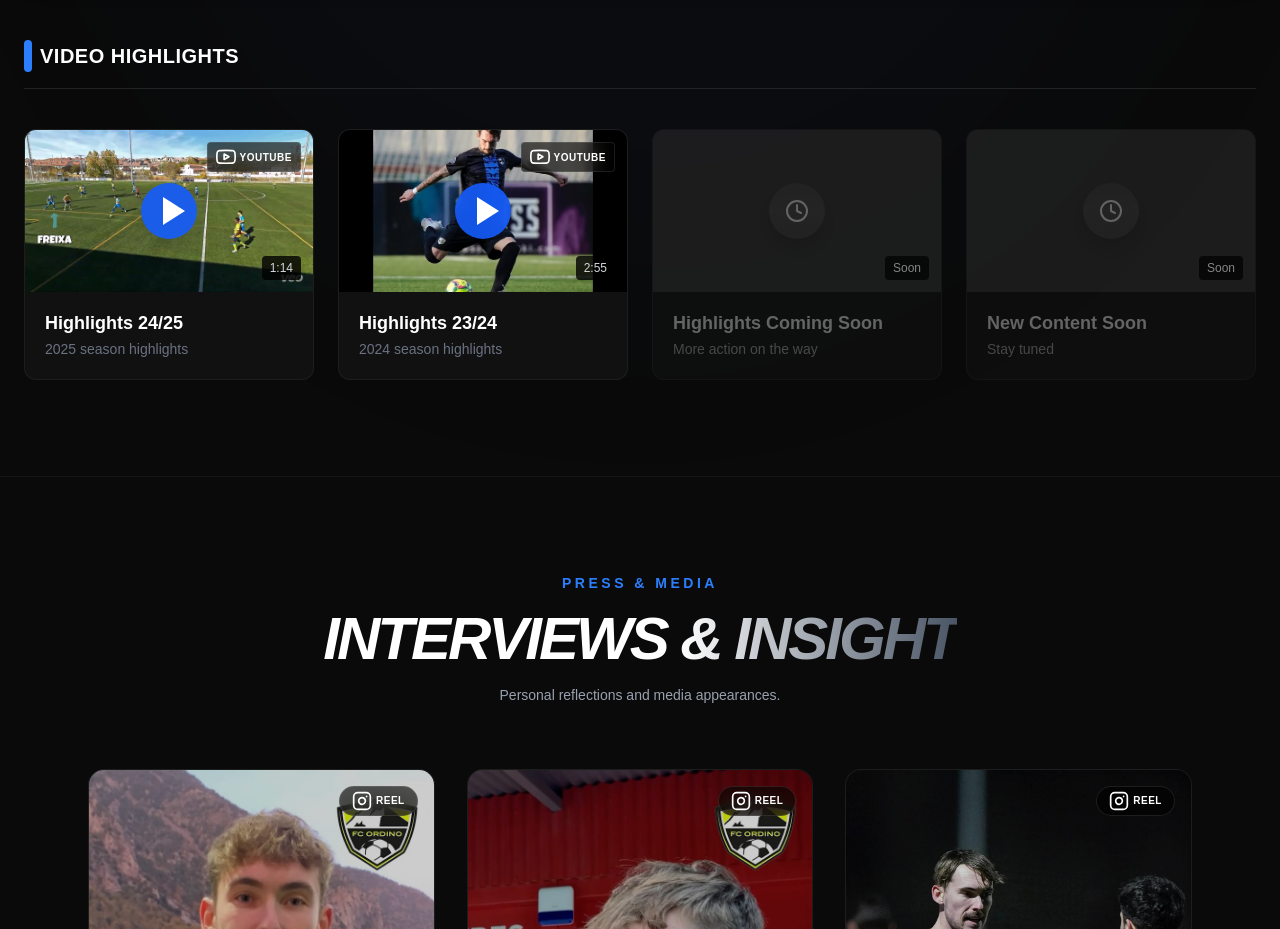
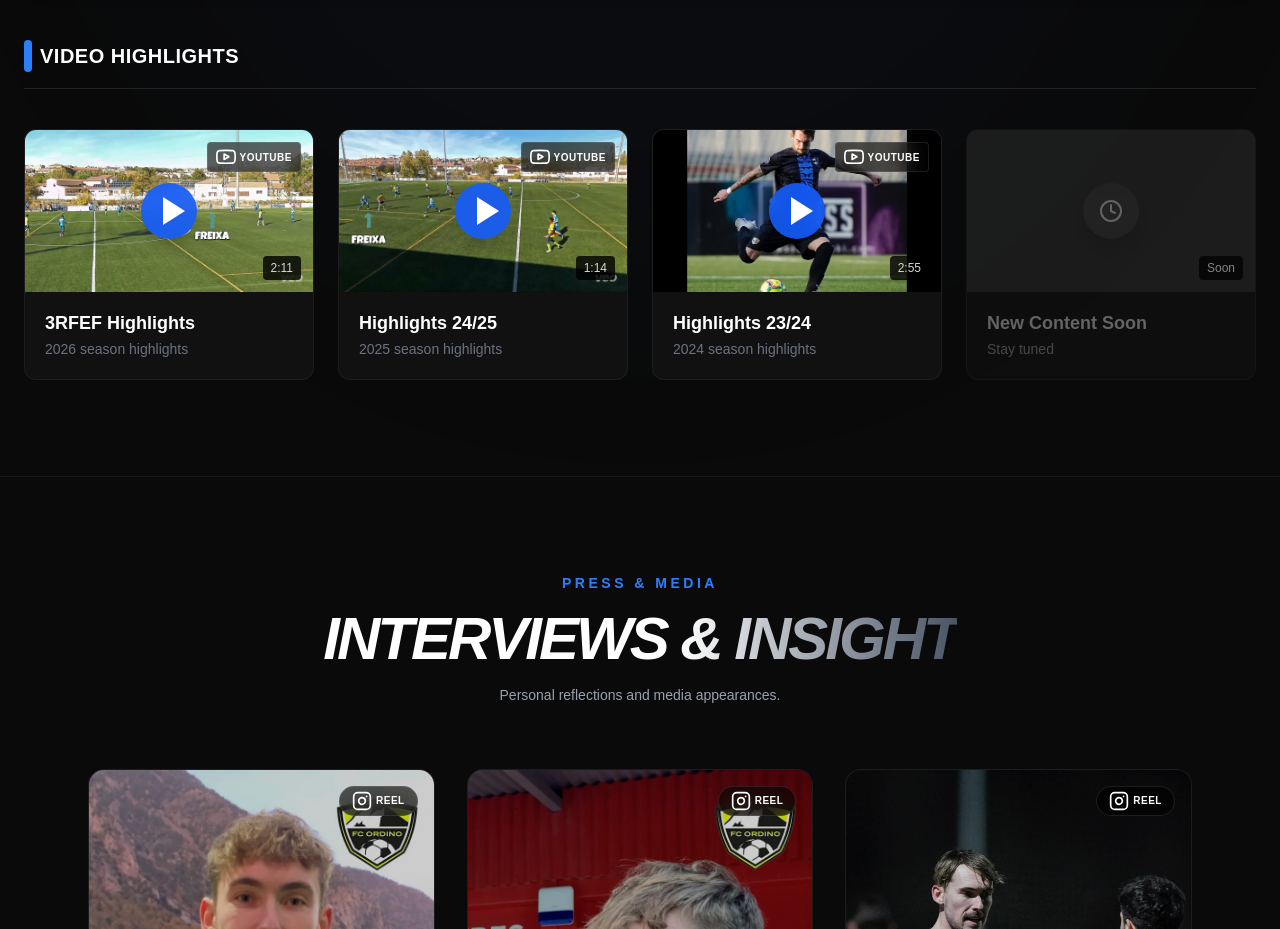
Before and after one commit to linusnicolau/albertfreixa, a Next.js app: page / in a window 1280 px wide. Shown: the part 3040-3969 px from the top of the page. Built offline with nearby package versions, Linux system fonts and the light colour scheme.

Commit message:
highlights 3rfef addition

```diff
--- a/app/components/MediaSection.jsx
+++ b/app/components/MediaSection.jsx
@@ -32,6 +32,15 @@ const MediaSection = () => {
         {
             id: 1,
             platform: 'youtube',
+            title: '3RFEF Highlights',
+            subtitle: '2026 season highlights',
+            link: 'https://www.youtube.com/watch?v=qT2ALbhpgY0',
+            duration: '2:11',
+            thumbnail: 'tn3.jpg'
+        },
+        {
+            id: 2,
+            platform: 'youtube',
             title: 'Highlights 24/25',
             subtitle: '2025 season highlights',
             link: 'https://youtu.be/opLadYWNsF0?si=GnBRXMulYMs4EWuq',
@@ -40,7 +49,7 @@ const MediaSection = () => {
             thumbnail: 'tn1.jpg'
         },
         {
-            id: 2,
+            id: 3,
             platform: 'youtube',
             title: 'Highlights 23/24',
             subtitle: '2024 season highlights',
@@ -50,16 +59,6 @@ const MediaSection = () => {
             thumbnail: 'tn2.jpg'
         },
         // --- VÍDEOS PENDIENTES (Placeholders) ---
-        {
-            id: 3,
-            platform: 'instagram',
-            title: 'Highlights Coming Soon',
-            subtitle: 'More action on the way',
-            link: null,
-            duration: 'Soon',
-            isPlaceholder: true, // Marca para indicar que está pendiente
-            thumbnail: null
-        },
         {
             id: 4,
             platform: 'instagram',
```
Also changed, not shown: public/tn3.jpg (added).
